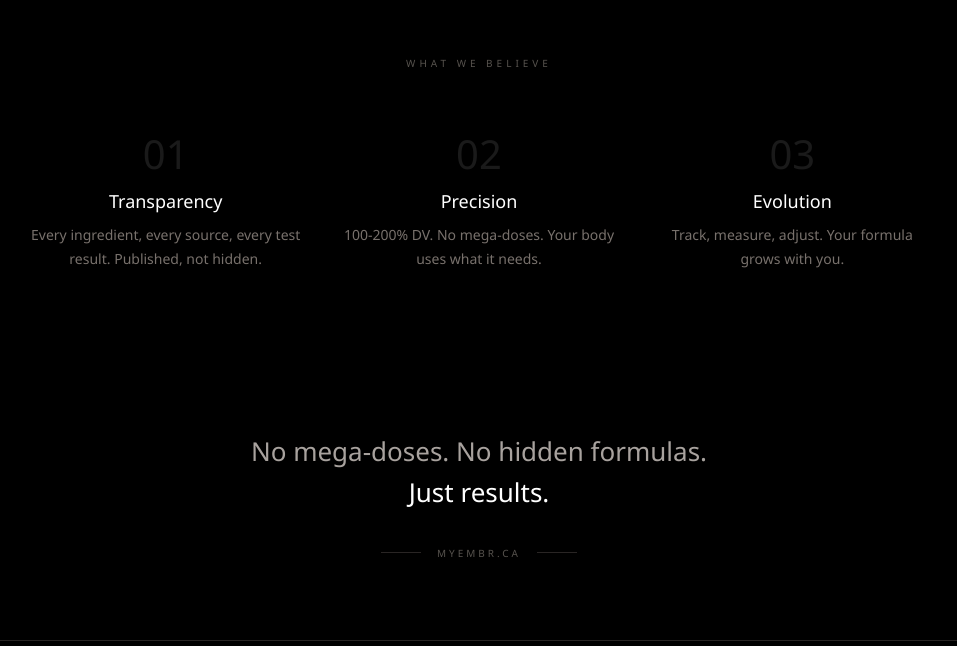
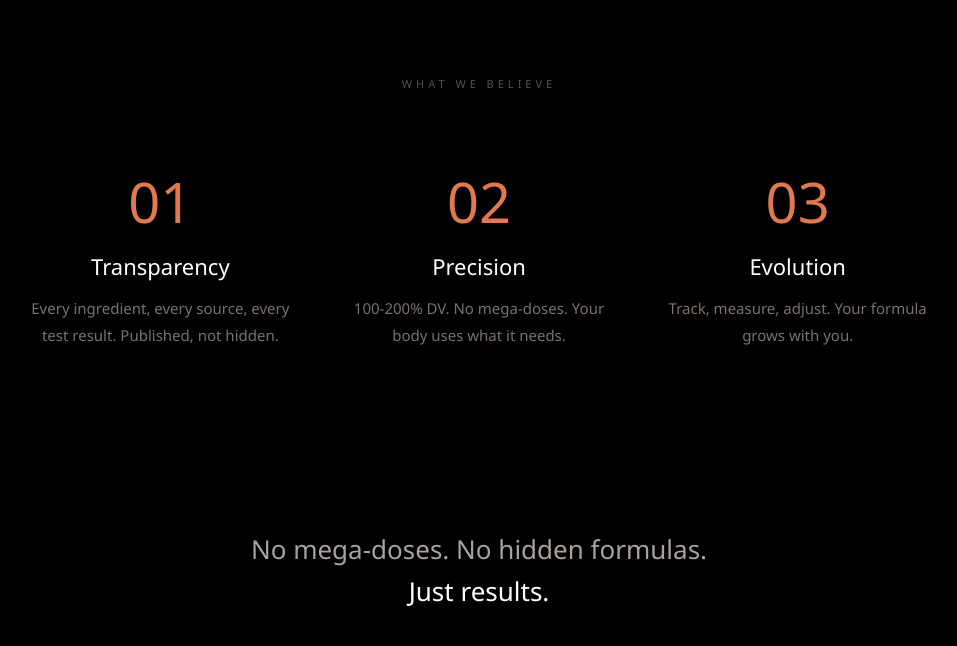
Before and after one commit to Tkgaylard/embr-site, a Next.js app: page / in a window 1280 px wide. Shown: the part 824-1470 px from the top of the page, without its empty margins (161-1118 px from the left). Built offline with nearby package versions, Linux system fonts and the light colour scheme.

Commit message:
Value Section Change

```diff
--- a/app/page.tsx
+++ b/app/page.tsx
@@ -200,38 +200,39 @@ export default function Home() {
       </section>
 
       {/* ============ VALUES SECTION ============ */}
-      <section style={{ backgroundColor: BLACK, padding: '80px 24px' }}>
+{/* ============ VALUES SECTION ============ */}
+<section style={{ backgroundColor: BLACK, padding: '100px 24px' }}>
   <div style={{ maxWidth: '900px', margin: '0 auto' }}>
     <p style={{
-            fontSize: '10px',
+      fontSize: '11px',
       letterSpacing: '4px',
       color: '#57534e',
       textTransform: 'uppercase',
       textAlign: 'center',
-            marginBottom: '56px'
+      marginBottom: '72px'
     }}>
       What We Believe
     </p>
 
     <div style={{
       display: 'grid',
-            gridTemplateColumns: 'repeat(auto-fit, minmax(240px, 1fr))',
-            gap: '40px'
+      gridTemplateColumns: 'repeat(auto-fit, minmax(260px, 1fr))',
+      gap: '56px'
     }}>
       <div style={{ textAlign: 'center' }}>
-              <p style={{ fontSize: '40px', fontWeight: 200, color: '#1a1a1a', margin: '0 0 8px 0' }}>01</p>
-              <h3 style={{ fontSize: '18px', fontWeight: 400, color: 'white', margin: '0 0 10px 0' }}>Transparency</h3>
-              <p style={{ fontSize: '14px', color: '#78716c', lineHeight: 1.7, margin: 0 }}>Every ingredient, every source, every test result. Published, not hidden.</p>
+        <p style={{ fontSize: '56px', fontWeight: 200, color: '#E07850', margin: '0 0 12px 0' }}>01</p>
+        <h3 style={{ fontSize: '22px', fontWeight: 400, color: 'white', margin: '0 0 14px 0' }}>Transparency</h3>
+        <p style={{ fontSize: '15px', color: '#78716c', lineHeight: 1.8, margin: 0 }}>Every ingredient, every source, every test result. Published, not hidden.</p>
       </div>
       <div style={{ textAlign: 'center' }}>
-              <p style={{ fontSize: '40px', fontWeight: 200, color: '#1a1a1a', margin: '0 0 8px 0' }}>02</p>
-              <h3 style={{ fontSize: '18px', fontWeight: 400, color: 'white', margin: '0 0 10px 0' }}>Precision</h3>
-              <p style={{ fontSize: '14px', color: '#78716c', lineHeight: 1.7, margin: 0 }}>100-200% DV. No mega-doses. Your body uses what it needs.</p>
+        <p style={{ fontSize: '56px', fontWeight: 200, color: '#E07850', margin: '0 0 12px 0' }}>02</p>
+        <h3 style={{ fontSize: '22px', fontWeight: 400, color: 'white', margin: '0 0 14px 0' }}>Precision</h3>
+        <p style={{ fontSize: '15px', color: '#78716c', lineHeight: 1.8, margin: 0 }}>100-200% DV. No mega-doses. Your body uses what it needs.</p>
       </div>
       <div style={{ textAlign: 'center' }}>
-              <p style={{ fontSize: '40px', fontWeight: 200, color: '#1a1a1a', margin: '0 0 8px 0' }}>03</p>
-              <h3 style={{ fontSize: '18px', fontWeight: 400, color: 'white', margin: '0 0 10px 0' }}>Evolution</h3>
-              <p style={{ fontSize: '14px', color: '#78716c', lineHeight: 1.7, margin: 0 }}>Track, measure, adjust. Your formula grows with you.</p>
+        <p style={{ fontSize: '56px', fontWeight: 200, color: '#E07850', margin: '0 0 12px 0' }}>03</p>
+        <h3 style={{ fontSize: '22px', fontWeight: 400, color: 'white', margin: '0 0 14px 0' }}>Evolution</h3>
+        <p style={{ fontSize: '15px', color: '#78716c', lineHeight: 1.8, margin: 0 }}>Track, measure, adjust. Your formula grows with you.</p>
       </div>
     </div>
   </div>
```
Lines whose indentation alone changed are shown as unchanged.
